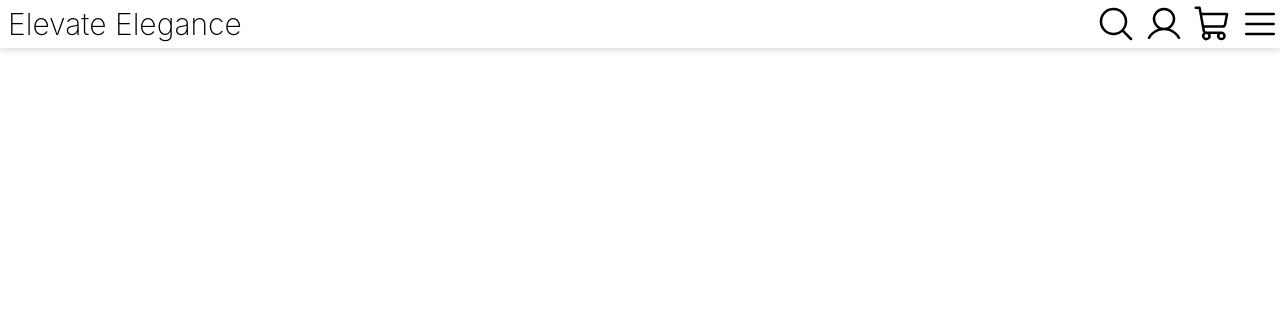
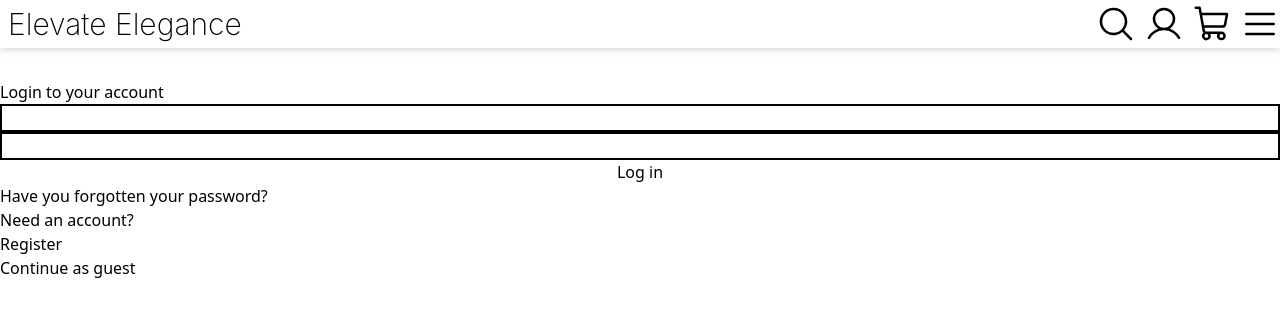
Before and after one commit to boel78/elevate-elegance, a React (Vite) app in the folder frontend/elevate/: page /Login in a window 1280 px wide. Before the commit this address had no page. Shown: the top 316 px of the page. Built offline with nearby package versions, Linux system fonts and the light colour scheme.

Commit message:
Började med login
Skapade testanvändare samt började jag med login sidan och en enkel validering

```diff
--- /dev/null
+++ b/frontend/elevate/pages/Login/Login.jsx
@@ -0,0 +1,48 @@
+import React, { useContext, useState } from "react";
+import { USERS } from "../../users";
+import { MenuContext } from "../../src/menuContext";
+
+export const Login = () => {
+  const [nameInput, setNameInput] = useState("");
+  const [passwordInput, setPasswordInput] = useState("");
+  const { setCurrentUser, currentUser } = useContext(MenuContext);
+
+  const handleLogin = () => {
+    USERS.map((user) => {
+      if (user.username == nameInput) {
+        if (user.password == passwordInput) {
+          setCurrentUser(user);
+          alert("Welcome, " + user.username);
+        }
+      }
+
+    });
+    if (currentUser === null) {
+        alert("Check your login details");
+      }
+  };
+  return (
+    <div className="pt-20">
+      <div className="flex flex-col">
+        <h2>Login to your account</h2>
+        <input
+          type="text"
+          className="border-black border-2 border-solid"
+          onChange={(e) => setNameInput(e.target.value)}
+        ></input>
+        <input
+          type="password"
+          className="border-black border-2 border-solid"
+          onChange={(e) => setPasswordInput(e.target.value)}
+        ></input>
+        <button onClick={handleLogin}>Log in</button>
+        <p>Have you forgotten your password?</p>
+      </div>
+      <div>
+        <h2>Need an account?</h2>
+        <button>Register</button>
+        <p>Continue as guest</p>
+      </div>
+    </div>
+  );
+};
--- a/frontend/elevate/src/App.jsx
+++ b/frontend/elevate/src/App.jsx
@@ -7,6 +7,7 @@ import { HomePage } from "../pages/Homepage/homePage";
 import { MenuContextProvider } from "./menuContext";
 import { Cataloge } from "../pages/Cataloge/Cataloge";
 import { ProductPage } from "../pages/Product/productPage";
+import { Login } from "../pages/Login/Login";
 
 function App() {
   const [sideMenuActive, setSideMenuActive] = useState(false);
@@ -21,6 +22,7 @@ function App() {
               <Route path="/cart" />
               <Route path="/cataloge" element = {<Cataloge />} />
               <Route path="/Product/:id" element = {<ProductPage />} />
+              <Route path="/Login" element = {<Login />}/>
             </Routes>
           </Router>
         </MenuContextProvider>
--- a/frontend/elevate/src/menuContext.jsx
+++ b/frontend/elevate/src/menuContext.jsx
@@ -5,8 +5,9 @@ export const MenuContext = createContext(null)
 export const MenuContextProvider = (props) => {
     const [sideMenuActive, setSideMenuActive] = useState(false);
     const [filteredProducts, setFilteredProducts] = useState("Clothing")
+    const [currentUser, setCurrentUser] = useState(null)
     const [cart, setCart] = useState([])
-    const contextValue = {sideMenuActive, setSideMenuActive, filteredProducts, setFilteredProducts, cart, setCart}
+    const contextValue = {sideMenuActive, setSideMenuActive, filteredProducts, setFilteredProducts, cart, setCart, currentUser, setCurrentUser}
   return (
     <MenuContext.Provider value={contextValue}>{props.children}</MenuContext.Provider>
   )
--- /dev/null
+++ b/frontend/elevate/users.js
@@ -0,0 +1,14 @@
+export const USERS = [
+    {
+        id: 1,
+        username: "Jimmy",
+        password: "123",
+        likedItems: ["1"]
+    },
+    {
+        id: 2,
+        username: "Jenny",
+        password: "123hej",
+        likedItems: ["1", "2"]
+    }
+]
```
